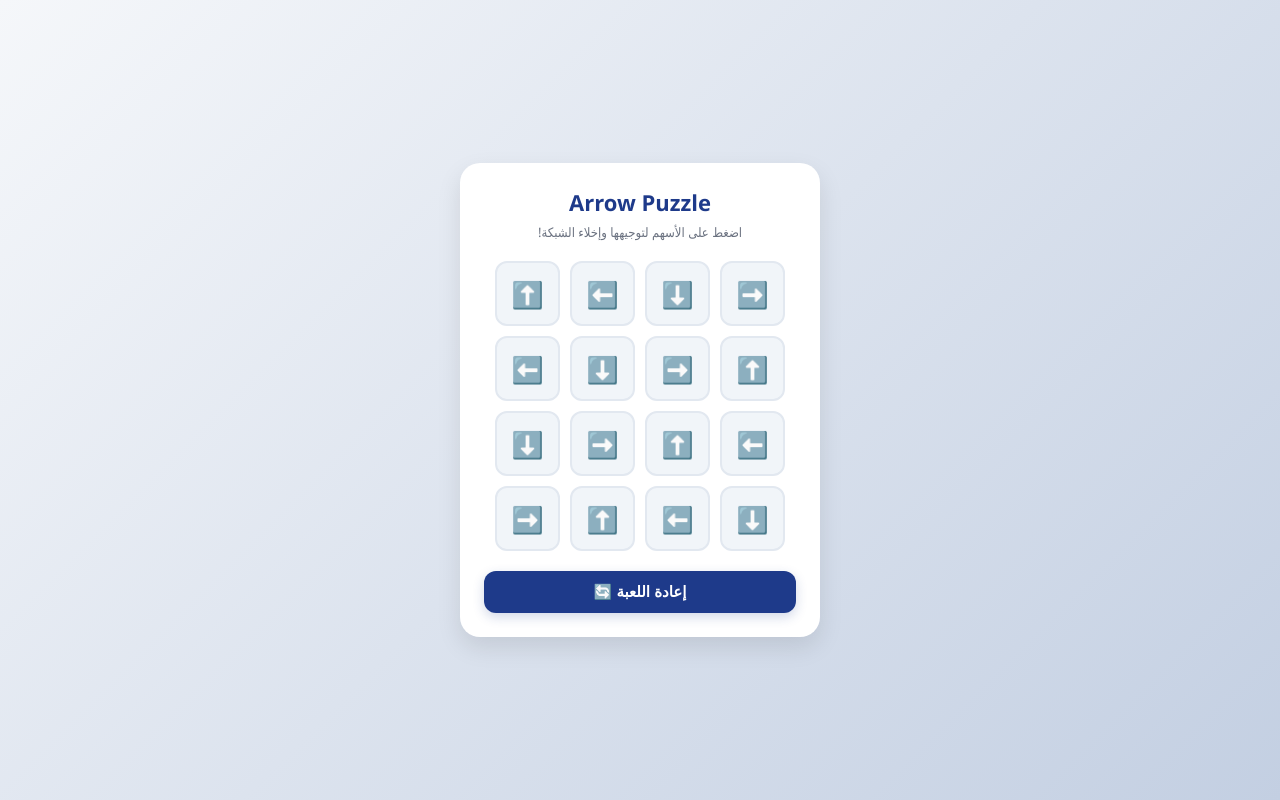
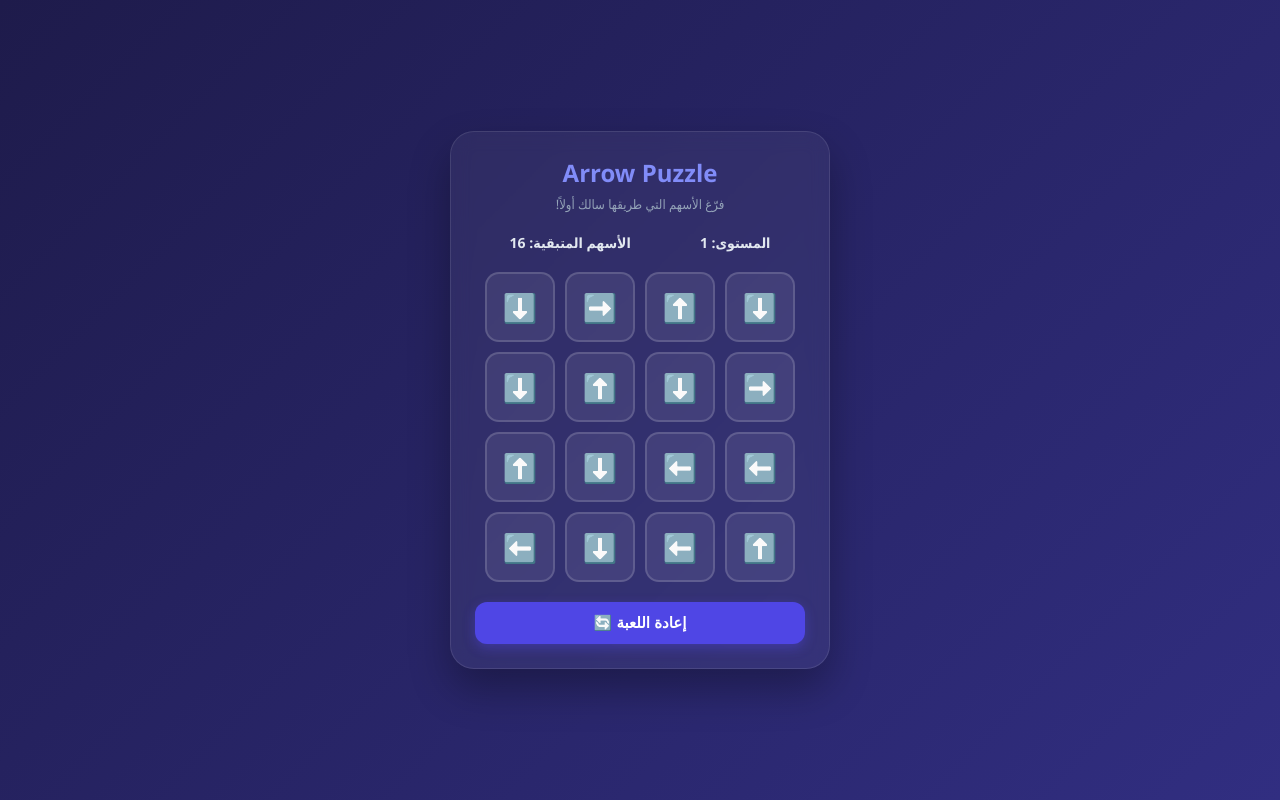
Before and after one commit to NminaN85/ArrowMaster, a plain HTML site: page index.html in a window 1280 px wide. Drawn offline with Linux system fonts and the light colour scheme.

Commit message:
Update index.html

```diff
--- a/index.html
+++ b/index.html
@@ -3,7 +3,7 @@
 <head>
     <meta charset="UTF-8">
     <meta name="viewport" content="width=device-width, initial-scale=1.0">
-    <title>Arrow Puzzle - Prototpye</title>
+    <title>Arrow Puzzle - Full Version</title>
     <style>
         * {
             box-sizing: border-box;
@@ -12,66 +12,96 @@
         }
         body {
             font-family: 'Segoe UI', Tahoma, Geneva, Verdana, sans-serif;
-            background: linear-gradient(135deg, #f5f7fa 0%, #c3cfe2 100%);
+            background: linear-gradient(135deg, #1e1b4b 0%, #312e81 100%);
             display: flex;
             flex-direction: column;
             align-items: center;
             justify-content: center;
             min-height: 100vh;
-            color: #333;
+            color: #fff;
         }
         .game-card {
-            background: white;
+            background: rgba(255, 255, 255, 0.05);
+            backdrop-filter: blur(10px);
+            border: 1px solid rgba(255, 255, 255, 0.1);
             padding: 24px;
-            border-radius: 20px;
-            box-shadow: 0 10px 25px rgba(0,0,0,0.1);
+            border-radius: 24px;
+            box-shadow: 0 20px 40px rgba(0,0,0,0.3);
             text-align: center;
-            max-width: 360px;
+            max-width: 380px;
             width: 90%;
         }
         .header {
             margin-bottom: 20px;
         }
         .header h1 {
-            font-size: 22px;
-            color: #1e3a8a;
+            font-size: 24px;
+            color: #818cf8;
             margin-bottom: 6px;
         }
         .header p {
             font-size: 13px;
-            color: #6b7280;
+            color: #94a3b8;
+        }
+        .stats {
+            display: flex;
+            justify-content: space-around;
+            margin-bottom: 15px;
+            font-size: 14px;
+            font-weight: bold;
+            color: #e2e8f0;
         }
         .grid {
             display: grid;
-            grid-template-columns: repeat(4, 65px);
-            grid-template-rows: repeat(4, 65px);
+            grid-template-columns: repeat(4, 70px);
+            grid-template-rows: repeat(4, 70px);
             gap: 10px;
             justify-content: center;
             margin: 20px 0;
         }
         .cell {
-            background: #f1f5f9;
-            border: 2px solid #e2e8f0;
-            border-radius: 12px;
+            background: rgba(255, 255, 255, 0.08);
+            border: 2px solid rgba(255, 255, 255, 0.15);
+            border-radius: 14px;
             display: flex;
             align-items: center;
             justify-content: center;
-            font-size: 26px;
+            font-size: 28px;
             cursor: pointer;
             transition: all 0.2s ease;
             user-select: none;
         }
-        .cell:hover {
-            background: #e2e8f0;
+        .cell:hover:not(.empty) {
+            background: rgba(129, 140, 248, 0.2);
             transform: scale(1.05);
+            border-color: #818cf8;
         }
-        .cell.active {
-            background: #3b82f6;
-            color: white;
-            border-color: #2563eb;
+        .cell.empty {
+            background: transparent;
+            border: 2px dashed rgba(255, 255, 255, 0.05);
+            cursor: default;
         }
-        .btn-reset {
-            background: #1e3a8a;
+        /* حركة الاهتزاز عند الاصطدام أو وجود عائق */
+        @keyframes shake {
+            0%, 100% { transform: translateX(0); }
+            25% { transform: translateX(-6px); }
+            75% { transform: translateX(6px); }
+        }
+        .shake {
+            animation: shake 0.3s ease-in-out;
+            border-color: #ef4444 !important;
+            background: rgba(239, 68, 68, 0.2) !important;
+        }
+        /* حركة الطيران للخارج */
+        @keyframes flyOut {
+            0% { transform: scale(1); opacity: 1; }
+            100% { transform: scale(1.5); opacity: 0; }
+        }
+        .fly {
+            animation: flyOut 0.3s ease-out forwards;
+        }
+        .btn {
+            background: #4f46e5;
             color: white;
             border: none;
             padding: 12px 24px;
@@ -81,10 +111,17 @@
             font-size: 15px;
             width: 100%;
             transition: background 0.2s;
-            box-shadow: 0 4px 12px rgba(30, 58, 138, 0.2);
+            box-shadow: 0 4px 12px rgba(79, 70, 229, 0.4);
         }
-        .btn-reset:hover {
-            background: #1d4ed8;
+        .btn:hover {
+            background: #4338ca;
+        }
+        .win-message {
+            margin-top: 15px;
+            font-size: 18px;
+            color: #34d399;
+            font-weight: bold;
+            display: none;
         }
     </style>
 </head>
@@ -93,56 +130,123 @@
     <div class="game-card">
         <div class="header">
             <h1>Arrow Puzzle</h1>
-            <p>اضغط على الأسهم لتوجيهها وإخلاء الشبكة!</p>
+            <p>فرّغ الأسهم التي طريقها سالك أولاً!</p>
         </div>
 
-        <!-- شبكة اللعبة -->
+        <div class="stats">
+            <div>المستوى: <span id="levelNum">1</span></div>
+            <div>الأسهم المتبقية: <span id="remainingCount">16</span></div>
+        </div>
+
+        <!-- شبكة اللعبة 4x4 -->
         <div class="grid" id="gameGrid"></div>
 
-        <button class="btn-reset" onclick="resetGame()">إعادة اللعبة 🔄</button>
+        <div class="win-message" id="winMsg">🎉 ممتاز! تم اجتياز المستوى بنجاح!</div>
+
+        <button class="btn" onclick="initGame()">إعادة اللعبة 🔄</button>
     </div>
 
     <script>
-        // مصفوفة تمثل الأسهم
-        let board = [
-            '➡️', '⬇️', '⬅️', '⬆️',
-            '⬆️', '➡️', '⬇️', '⬅️',
-            '⬅️', '⬆️', '➡️', '⬇️',
-            '⬇️', '⬅️', '⬆️', '➡️'
-        ];
+        const gridSize = 4; // شبكة 4 في 4
+        let board = [];
+
+        // اتجاهات الأسهم: الرمز والـ Delta (dx, dy)
+        const arrowTypes = {
+            '⬆️': { dx: 0, dy: -1 },
+            '⬇️': { dx: 0, dy: 1 },
+            '⬅️': { dx: -1, dy: 0 },
+            '➡️': { dx: 1, dy: 0 }
+        };
+
+        const symbols = ['⬆️', '⬇️', '⬅️', '➡️'];
+
+        function initGame() {
+            // توليد شبكة عشوائية مبدئية
+            board = [];
+            for (let r = 0; r < gridSize; r++) {
+                let row = [];
+                for (let c = 0; c < gridSize; c++) {
+                    const randomSymbol = symbols[Math.floor(Math.random() * symbols.length)];
+                    row.push(randomSymbol);
+                }
+                board.push(row);
+            }
+
+            document.getElementById('winMsg').style.display = 'none';
+            renderBoard();
+        }
 
         const gridElement = document.getElementById('gameGrid');
 
         function renderBoard() {
             gridElement.innerHTML = '';
-            board.forEach((arrow, index) => {
-                const cell = document.createElement('div');
-                cell.classList.add('cell');
-                cell.innerHTML = arrow ? arrow : '';
-                cell.onclick = () => handleCellClick(index);
-                gridElement.appendChild(cell);
-            });
+            let activeCount = 0;
+
+            for (let r = 0; r < gridSize; r++) {
+                for (let c = 0; c < gridSize; c++) {
+                    const cellDiv = document.createElement('div');
+                    cellDiv.classList.add('cell');
+
+                    const arrow = board[r][c];
+                    if (arrow) {
+                        cellDiv.innerHTML = arrow;
+                        cellDiv.onclick = () => handleCellClick(r, c);
+                        activeCount++;
+                    } else {
+                        cellDiv.classList.add('empty');
+                    }
+                    gridElement.appendChild(cellDiv);
+                }
+            }
+
+            document.getElementById('remainingCount').innerText = activeCount;
+
+            // لو خلصت كل الأسهم
+            if (activeCount === 0) {
+                document.getElementById('winMsg').style.display = 'block';
+            }
         }
 
-        function handleCellClick(index) {
-            if (!board[index]) return;
+        function handleCellClick(r, c) {
+            const arrow = board[r][c];
+            if (!arrow) return;
 
-            // تأثير تفاعلي بسيط عند الضغط
-            const cells = gridElement.children;
-            cells[index].style.transform = 'scale(0.9)';
-            setTimeout(() => {
-                cells[index].style.transform = 'scale(1)';
-            }, 150);
+            const { dx, dy } = arrowTypes[arrow];
+            let currR = r + dy;
+            let currC = c + dx;
+            let isPathClear = true;
 
-            // لاحقاً سنضيف منطق حركة السهم الحقيقي وخروجه من الشبكة
+            // فحص المسار خطوة بخطوة لحد ما يخرج بره الشبكة
+            while (currR >= 0 && currR < gridSize && currC >= 0 && currC < gridSize) {
+                if (board[currR][currC] !== null) {
+                    isPathClear = false;
+                    break;
+                }
+                currR += dy;
+                currC += dx;
+            }
+
+            const cellIndex = r * gridSize + c;
+            const cellElement = gridElement.children[cellIndex];
+
+            if (isPathClear) {
+                // الطريق سالك: مسح السهم وتحريكه للخارج
+                cellElement.classList.add('fly');
+                setTimeout(() => {
+                    board[r][c] = null;
+                    renderBoard();
+                }, 300);
+            } else {
+                // الطريق مسدود: اهتزاز السهم
+                cellElement.classList.add('shake');
+                setTimeout(() => {
+                    cellElement.classList.remove('shake');
+                }, 300);
+            }
         }
 
-        function resetGame() {
-            renderBoard();
-        }
-
-        // تشغيل اللعبة
-        renderBoard();
+        // بدء اللعبة لأول مرة
+        initGame();
     </script>
 
 </body>
```
